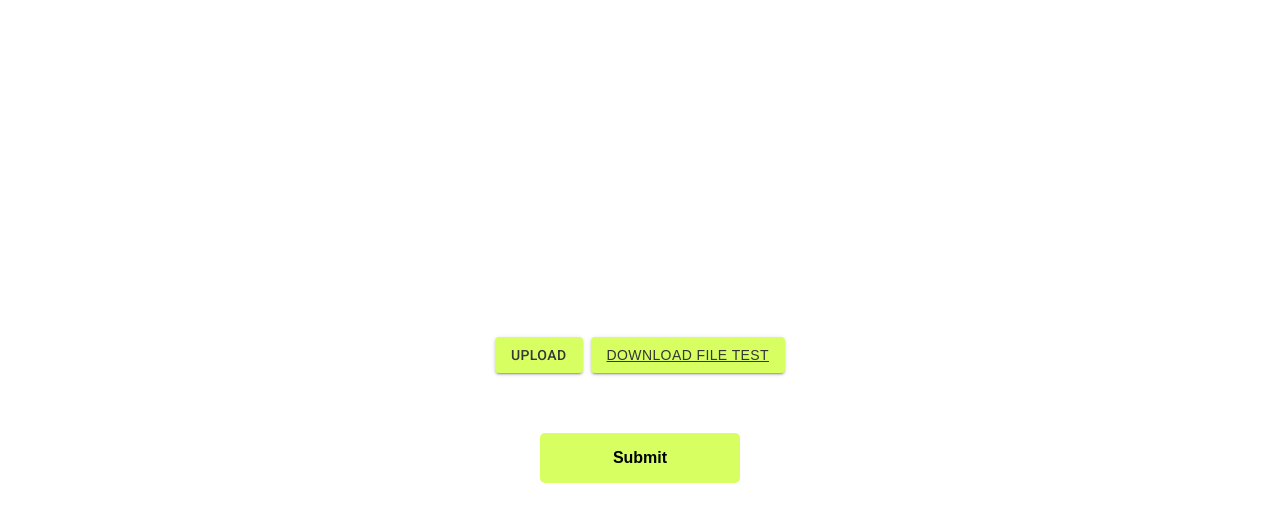
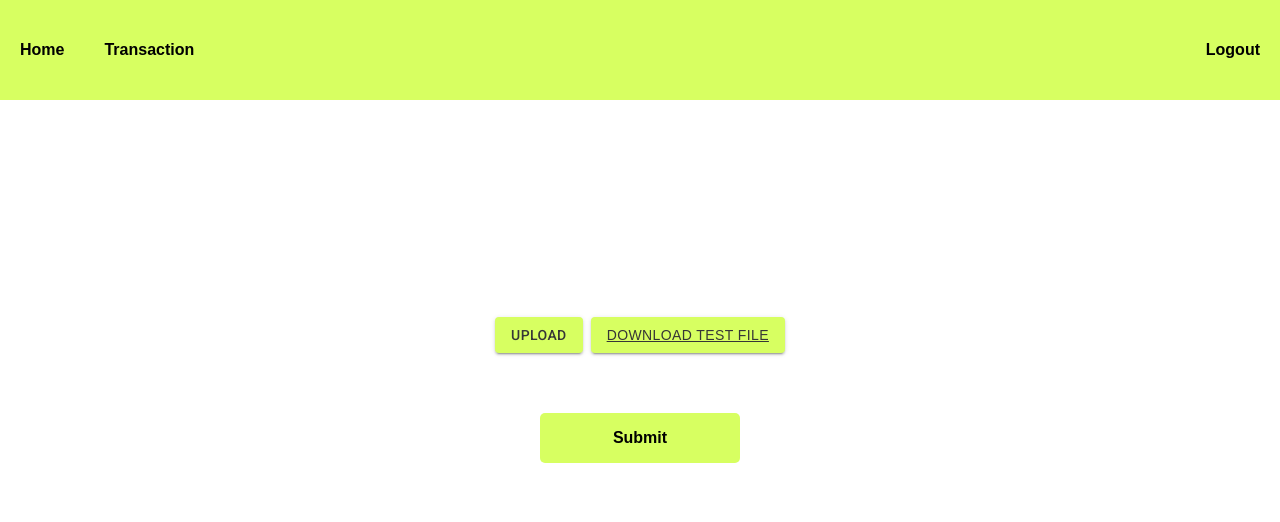
Before and after one commit to Wellers0n/upload, a React (Vite) app in the folder packages/client/: page / in a window 1280 px wide. Shown: the top 522 px of the page. Built offline with nearby package versions, Linux system fonts and the light colour scheme; sample sign-in values are in the browser's storage.

Commit message:
feat: add header component

```diff
--- /dev/null
+++ b/packages/client/src/components/Header/index.tsx
@@ -0,0 +1,26 @@
+import React from "react"
+import { Container, Item, Items } from "./styles"
+import { useNavigate } from "react-router-dom";
+
+const Header = () => {
+  const navigate = useNavigate();
+
+  return (
+    <Container>
+      <Items>
+        <Item onClick={() => navigate("/")}>Home</Item>
+        <Item onClick={() => navigate("/transaction")}>Transaction</Item>
+      </Items>
+      <Items>
+        <Item onClick={() => {
+          localStorage.removeItem('token')
+          navigate("/login")
+        }}>
+          Logout
+        </Item>
+      </Items>
+    </Container>
+  )
+}
+
+export default Header
--- /dev/null
+++ b/packages/client/src/components/Header/styles.tsx
@@ -0,0 +1,25 @@
+import styled from "styled-components";
+
+export const Container = styled.header`
+  height: 100px;
+  width: 100%;
+  background-color: #D7FF61;
+  display: flex;
+  align-items: center;
+  justify-content: space-between;
+`;
+
+export const Items = styled.ul`
+  display: flex;
+  list-style: none;
+`
+
+export const Item = styled.ul`
+  margin-left: 20px;
+  margin-right: 20px;
+  font-weight: bold;
+  cursor: pointer;
+  &:hover {
+    text-decoration: underline;
+  }
+`
--- a/packages/client/src/routes/Home/index.tsx
+++ b/packages/client/src/routes/Home/index.tsx
@@ -11,6 +11,7 @@ import {
 // components
 import ButtonMui from '@mui/material/Button';
 import Alert from "../../components/Alert";
+import Header from "../../components/Header";
 import Snackbar from '@mui/material/Snackbar';
 import Stack from '@mui/material/Stack';
 
@@ -65,6 +66,7 @@ const Home = () => {
 
   return (
     <Container>
+      <Header />
       <Wrapper>
         <Box>
           <Snackbar open={open} autoHideDuration={6000} onClose={handleClose}>
@@ -86,7 +88,7 @@ const Home = () => {
               <a
                 href={"./sales.txt"}
                 download>
-                Download file test
+                Download test file
               </a>
             </ButtonMui>
           </Stack>
--- a/packages/client/src/routes/Home/styles.tsx
+++ b/packages/client/src/routes/Home/styles.tsx
@@ -1,13 +1,13 @@
 import styled from "styled-components";
 
 export const Container = styled.div`
-  display: flex;
-  height: 100vh;
+
   width: 100%;
 `;
 
 export const Wrapper = styled.div`
   flex: 2;
+  height: 70vh;
   background-color: #fff;
   display: flex;
   justify-content: center;
```
